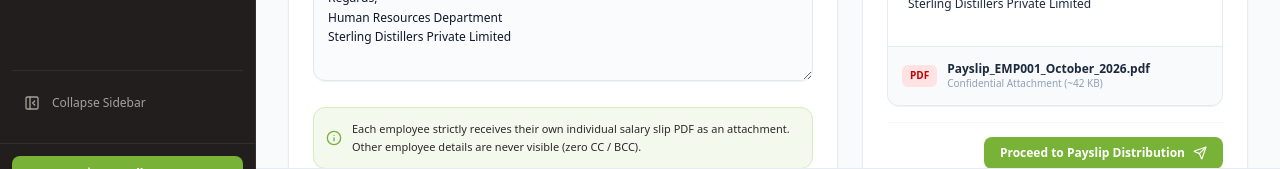
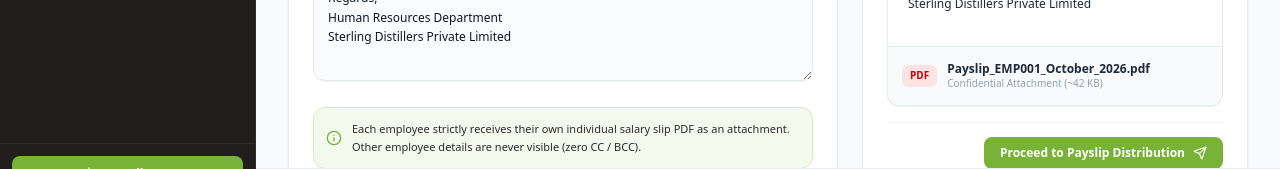
Before and after one commit to Flexicom-Industries-Pvt-Ltd/Payslip_Sender, a Next.js app: page /composer in a window 1280 px wide. Shown: the part 596-765 px from the top of the page. Built offline with nearby package versions, Linux system fonts and the light colour scheme; no server answers.

Commit message:
refactor(sidebar): remove redundant bottom collapse button and divider

```diff
--- a/src/components/layout/sidebar.tsx
+++ b/src/components/layout/sidebar.tsx
@@ -11,8 +11,6 @@ import {
   Download,
   X,
   ScrollText,
-  PanelLeftClose,
-  PanelLeftOpen,
 } from 'lucide-react';
 import { useSidebar } from './sidebar-context';
 
@@ -46,7 +44,7 @@ const NAV_ITEMS = [
 
 export function Sidebar() {
   const pathname = usePathname();
-  const { isCollapsed, toggleSidebar } = useSidebar();
+  const { isCollapsed } = useSidebar();
   const [isDesktopApp, setIsDesktopApp] = useState(false);
   const [showInstallModal, setShowInstallModal] = useState(false);
 
@@ -139,26 +137,7 @@ export function Sidebar() {
             })}
           </div>
 
-          {/* Bottom Collapse Toggle inside Sidebar */}
-          <div className="pt-4 border-t border-[#332D2D] mt-4">
-            <button
-              type="button"
-              onClick={toggleSidebar}
-              title={isCollapsed ? 'Expand sidebar' : 'Collapse sidebar'}
-              className={`w-full flex items-center ${
-                isCollapsed ? 'justify-center px-2 py-2' : 'gap-3 px-3 py-2'
-              } rounded-lg text-xs font-medium text-stone-400 hover:text-white hover:bg-[#342F2F] transition-all cursor-pointer`}
-            >
-              {isCollapsed ? (
-                <PanelLeftOpen className="w-4 h-4 text-stone-400" />
-              ) : (
-                <>
-                  <PanelLeftClose className="w-4 h-4 text-stone-400" />
-                  <span>Collapse Sidebar</span>
-                </>
-              )}
-            </button>
-          </div>
+
         </div>
 
         {/* Install Desktop App button at bottom of navbar - ONLY visible in web browser, NEVER in Electron */}
```
